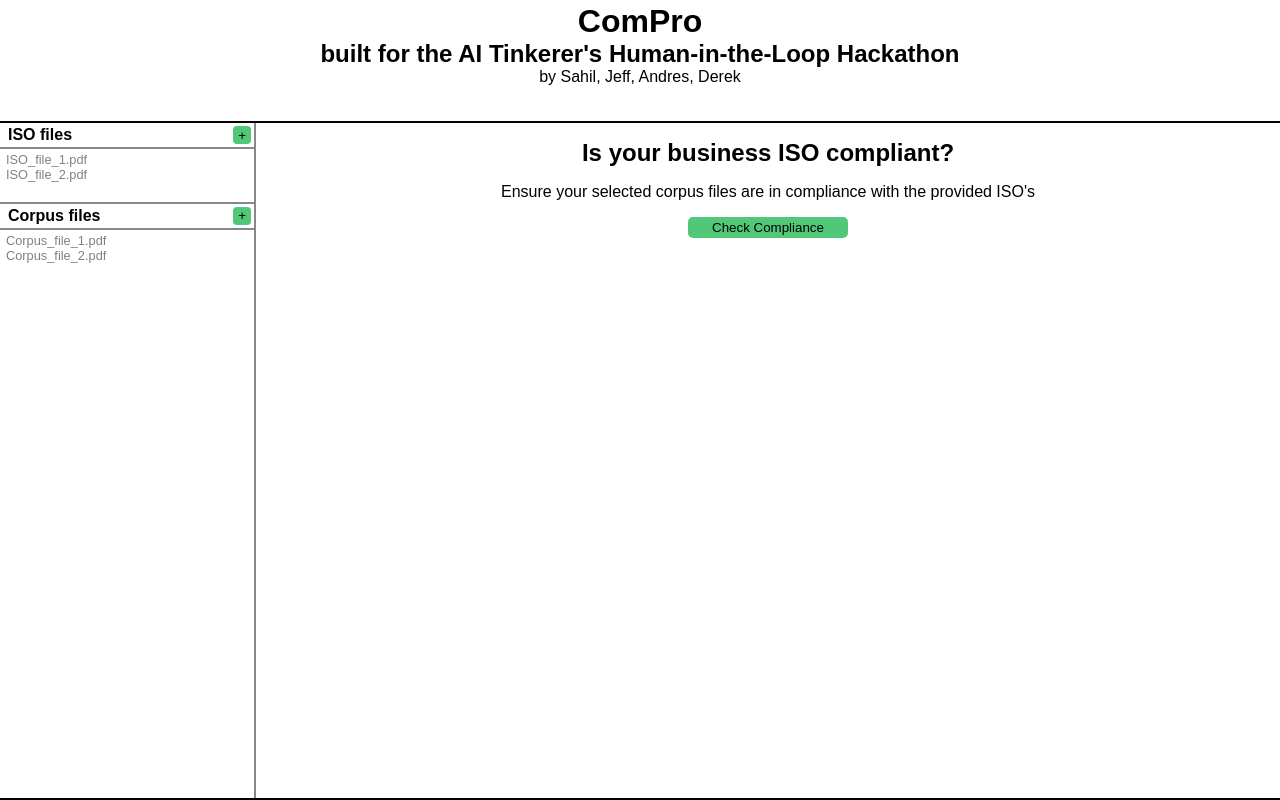
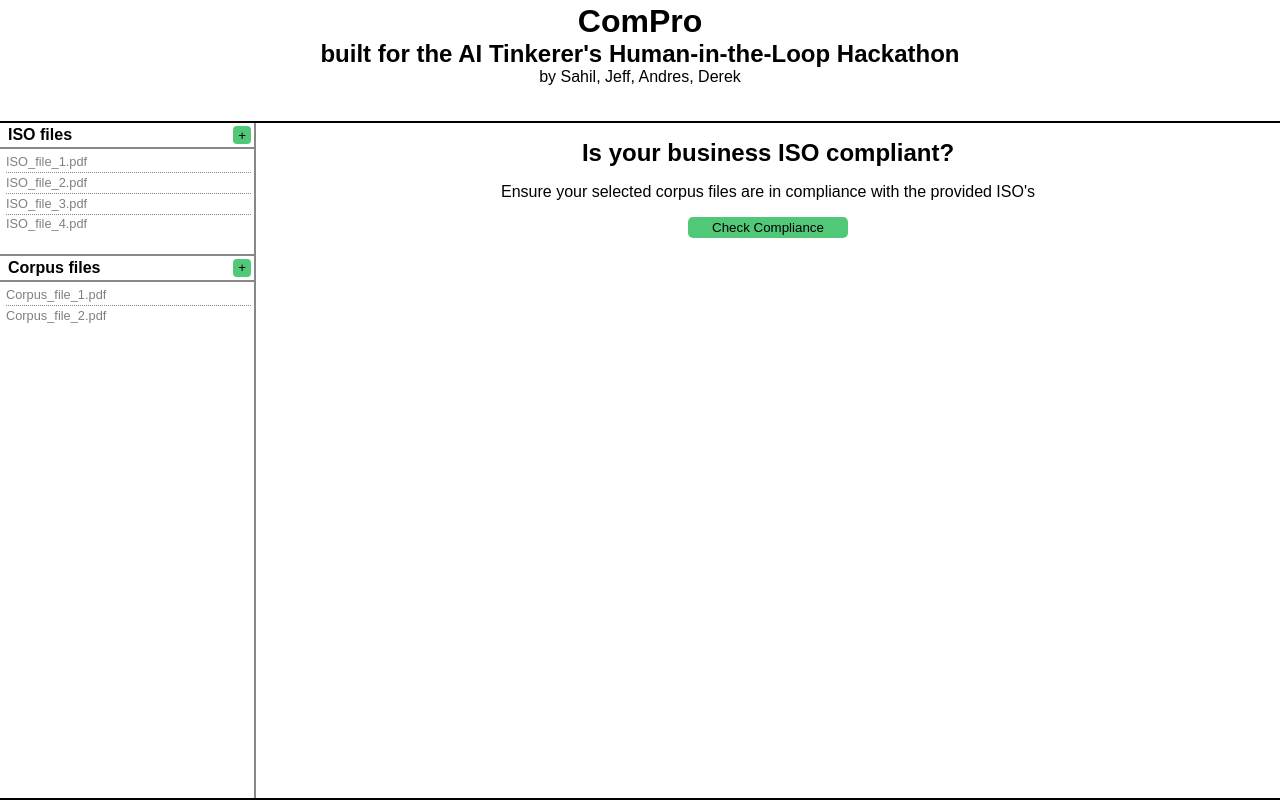
Before and after one commit to GomezDerek/ai-hitl-iso-compliance, a Next.js app in the folder my-app/: page / in a window 1280 px wide. Built offline with nearby package versions, Linux system fonts and the light colour scheme.

Commit message:
components + dynamic file lists

```diff
--- /dev/null
+++ b/my-app/src/app/file.tsx
@@ -0,0 +1,22 @@
+// import React, { useState, useEffect } from "react";
+import React from "react";
+// import "./file.css"
+import "./page.css"
+
+
+type Props = {
+    name: string,
+    url?: string
+}
+
+export default function File(props: Props) {
+    return (
+        <li>
+            {props.name}
+            {/* <label>
+                <input type="checkbox"></input>
+                <span className="checkmark"></span>
+            </label> */}
+        </li>
+    )
+}
--- a/my-app/src/app/page.css
+++ b/my-app/src/app/page.css
@@ -40,6 +40,7 @@ main {
     border-width: 2px 0 2px 0;
 }
 
+/*************************************************/
 #left-panel {
     grid-area: filePanel;
 
@@ -95,6 +96,7 @@ ul.file-list {
     font-size: 0.8rem;
 }
 
+/************************************************/
 #right-panel {
     grid-area: previewPanel;
 
@@ -114,6 +116,7 @@ ul.file-list {
     margin: 1rem auto 0 auto;
 }
 
+/***********************************************/
 button {
     padding: 0.2rem 0.5rem 0.2rem 0.5rem;
     border-radius: 5px;
@@ -128,6 +131,76 @@ button.primary:hover {
     background-color: var(--green2);
 }
 
-input:checked ~ .checkmark:after {
+/***********************************************/
+/* Hide the browser's default checkbox */
+.container input {
+    /* position: absolute; */
+    position: relative;
+    opacity: 0;
+    cursor: pointer;
+    height: 0;
+    width: 0;
+  }
+
+  /* Create a custom checkbox */
+  .checkmark {
+    position: absolute;
+    top: 0;
+    left: 0;
+    height: 25px;
+    width: 25px;
+    background-color: #eee;
+  }
+
+  /* On mouse-over, add a grey background color */
+  .container:hover input ~ .checkmark {
+    background-color: #ccc;
+  }
+
+  /* When the checkbox is checked, add a blue background */
+  .container input:checked ~ .checkmark {
+    background-color: #2196F3;
+  }
+
+  /* Create the checkmark/indicator (hidden when not checked) */
+  .checkmark:after {
+    content: "";
+    position: absolute;
+    display: none;
+  }
+
+  /* Show the checkmark when checked */
+  .container input:checked ~ .checkmark:after {
     display: block;
+  }
+
+  /* Style the checkmark/indicator */
+  .container .checkmark:after {
+    left: 9px;
+    top: 5px;
+    width: 5px;
+    height: 10px;
+    border: solid white;
+    border-width: 0 3px 3px 0;
+    -webkit-transform: rotate(45deg);
+    -ms-transform: rotate(45deg);
+    transform: rotate(45deg);
 }
+
+/***************************************/
+/************ file.tsx *****************/
+/***************************************/
+ul.file-list li {
+    display: flex;
+    flex-flow: row nowrap;
+    justify-content: space-between;
+    border-bottom: 1px dotted var(--border-gray);
+    padding-top: 0.1rem;
+    padding-bottom: 0.2rem;
+    /* color: red; */
+}
+
+ul.file-list li:last-child {
+    border-bottom: none;
+}
+/***************************************/
--- a/my-app/src/app/page.tsx
+++ b/my-app/src/app/page.tsx
@@ -1,7 +1,14 @@
-// import Image from "next/image";
-import './page.css'
+'use client'
+import './page.css';
+import File from './file';
+import React, { useState } from 'react';
 
 export default function Home() {
+
+  const[isoFiles, setIsoFiles] = useState<string[]>(["ISO_file_1.pdf", "ISO_file_2.pdf", "ISO_file_3.pdf", "ISO_file_4.pdf"]);
+  const[corpusFiles, setCorpusFiles] = useState<string[]>(["Corpus_file_1.pdf", "Corpus_file_2.pdf"]);
+  const[selectedCorpus, setSelectedCorpus] = useState<string[]>([])
+
   return (
     // <div className={styles.page}>
     <div id="page">
@@ -21,9 +28,8 @@ export default function Home() {
             <p>ISO files</p>
             <button className="primary">+</button>
           </div>
-          <ul className="file-list">
-            <li>ISO_file_1.pdf</li>
-            <li>ISO_file_2.pdf</li>
+          <ul className="file-list" id="iso-file-list">
+            { isoFiles.map( (fileName, i) => <File name={fileName}/>) }
           </ul>
 
           <div className="file-section-header" id="corpus-files">
@@ -31,12 +37,7 @@ export default function Home() {
             <button className="primary">+</button>
           </div>
           <ul className="file-list">
-            <li>
-              Corpus_file_1.pdf
-              {/* <input type="checkbox"></input>
-              <span className="checkmark"></span> */}
-            </li>
-            <li>Corpus_file_2.pdf</li>
+          { corpusFiles.map( (fileName, i) => <File name={fileName}/>) }
           </ul>
 
         </section>
```
